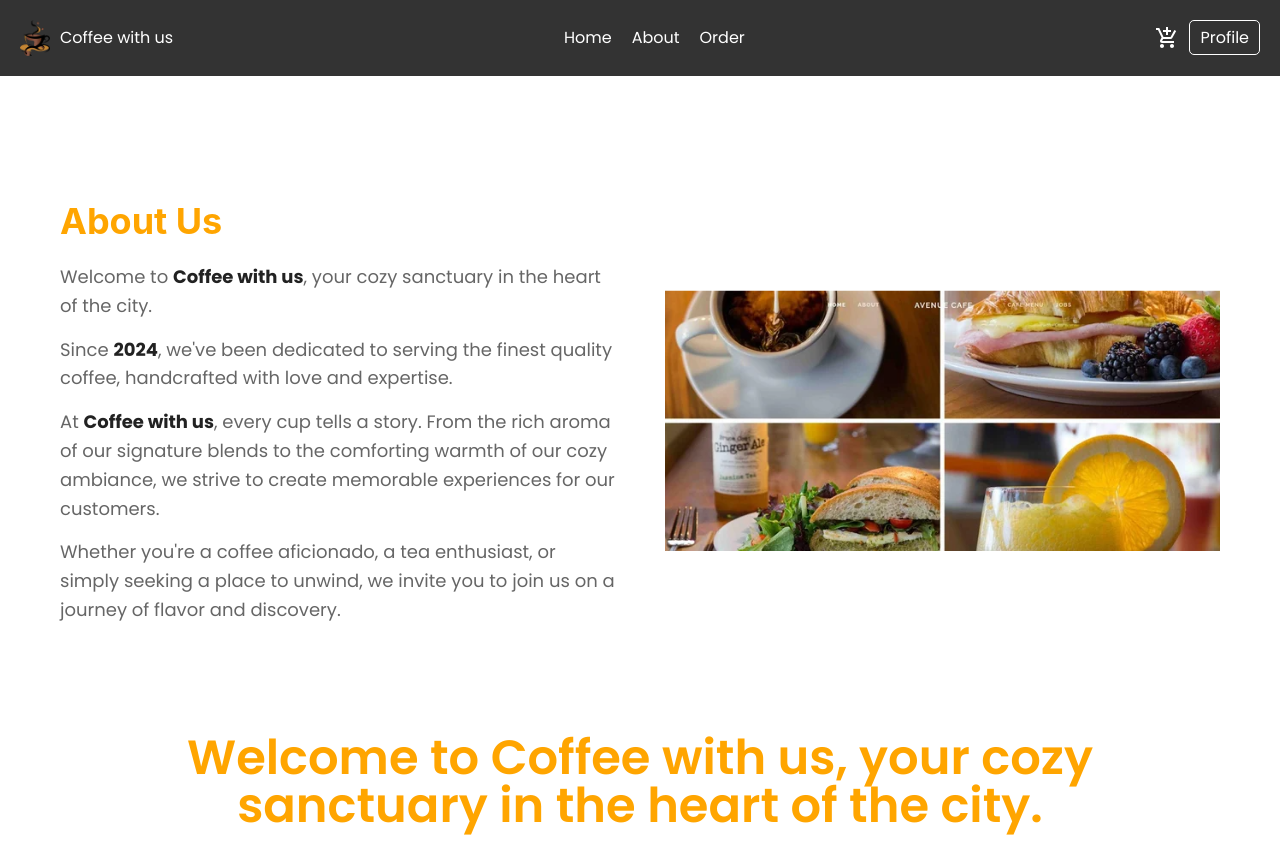
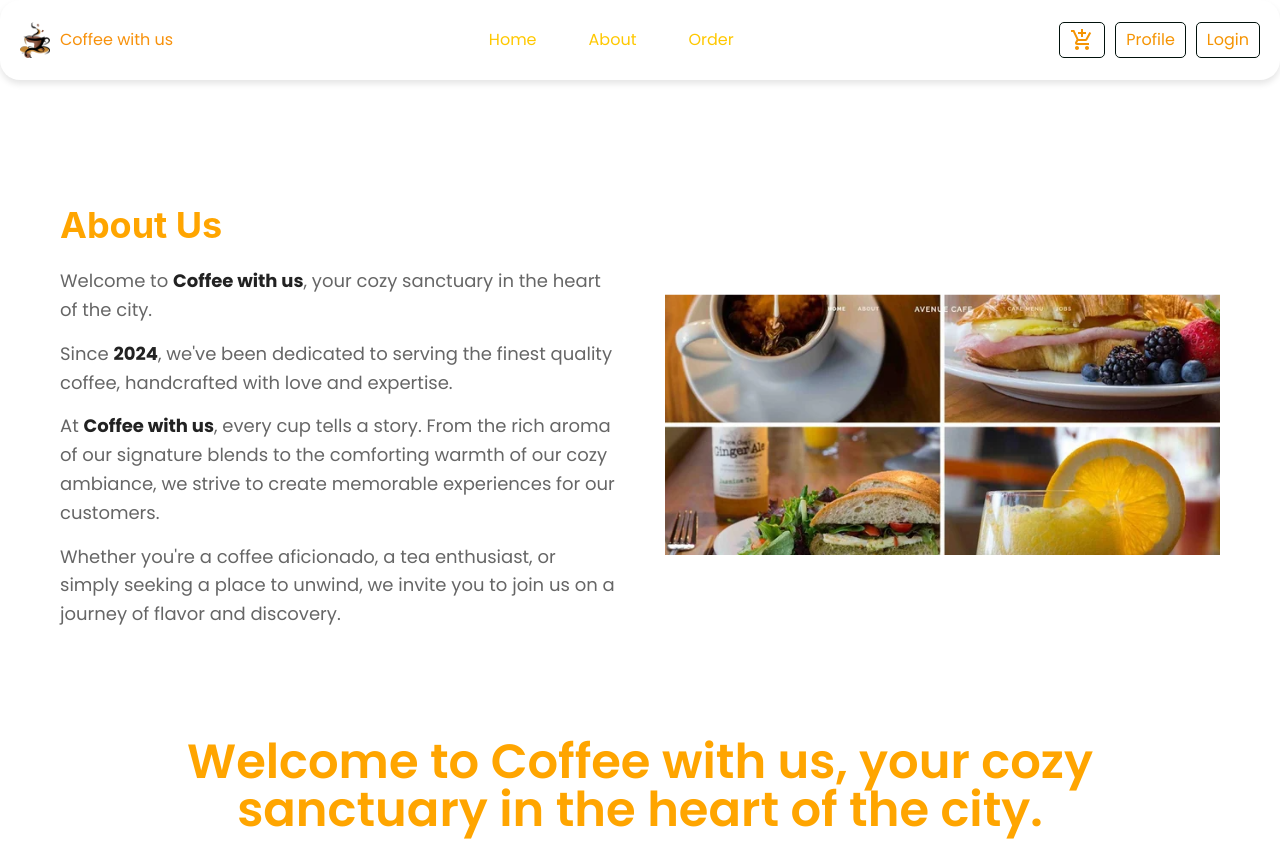
Before and after one commit to janavipat/cafe-management-system, a Next.js app: page /about in a window 1280 px wide. Shown: the top 841 px of the page. Built offline with nearby package versions, Linux system fonts and the light colour scheme.

Commit message:
change header commit

```diff
--- /dev/null
+++ b/src/app/common/header.css
@@ -0,0 +1,91 @@
+/* styles.css */
+
+/* Header */
+header {
+    display: flex;
+    justify-content: space-between;
+    align-items: center;
+    padding: 20px;
+    background-color: white;
+    color: #f7910b;
+    border-radius: 20px;
+    box-shadow: 0 4px 6px rgba(0, 0, 0, 0.1); /* Adjust values for desired shadow effect */
+  }
+
+  /* Logo */
+  .logo {
+    display: flex;
+    align-items: center;
+  }
+
+  .logo img {
+    max-width: 30px;
+  }
+
+  .logo span {
+    margin-left: 10px;
+  }
+
+  /* Navigation */
+  nav ul {
+    list-style-type: none;
+    padding: 0;
+    margin: 0;
+    display: flex; /* Display navigation items in a row */
+  }
+
+  nav ul li {
+    margin-right: 20px;
+  }
+
+  nav ul li:last-child {
+    margin-right: 0;
+  }
+
+  nav ul li a {
+    text-decoration: none;
+    color: #f59403;
+  }
+
+  nav ul li a:hover {
+    color: #2b2103; /* Change color on hover */
+  }
+
+  /* Profile */
+  .profile {
+    display: flex;
+    align-items: center;
+  }
+
+  .profile a {
+    text-decoration: none;
+    color: #f59403;
+    border: 1px solid #00110b;
+    padding: 5px 10px;
+    border-radius: 5px;
+    margin-left: 10px;
+  }
+
+  .profile a:hover {
+    background-color: #fff;
+    color: #333;
+  }
+
+  .profile img {
+    border-radius: 50%; /* Rounded shape */
+  }
+
+  /* Login Button */
+  .login-button {
+    text-decoration: none;
+    color: #fff;
+    border: 1px solid #fff;
+    padding: 5px 10px;
+    border-radius: 5px;
+    margin-left: 10px;
+  }
+
+  .login-button:hover {
+    background-color: #fff;
+    color: #333;
+  }
--- a/src/app/common/header.jsx
+++ b/src/app/common/header.jsx
@@ -1,50 +1,52 @@
-"use client";
+"use client"
 import React, { useEffect, useState } from 'react';
 import AddShoppingCartIcon from '@mui/icons-material/AddShoppingCart';
+import './header.css'; // Import CSS file
 
-const Header = (props) =>{
+const Header = (props) => {
+  const cartStorage = JSON.parse(localStorage.getItem('cart'));
+  const [cartNumber, setCartNumber] = useState(cartStorage?.length);
+  const [cartItem, setCartItem] = useState(cartStorage || []);
 
-const cartStorage = JSON.parse(localStorage.getItem('cart'));
-const [cartNumber , setCartNumber] = useState(cartStorage?.length);
-const [cartItem, setCartItem] = useState(cartStorage || []);
-console.log(props.Cart)
-useEffect(()=>{
-  if(props.Cart){
-    if(cartNumber){
+  useEffect(() => {
+    if (props.Cart) {
+      if (cartNumber) {
         let localcartitem = [...cartItem];
         localcartitem.push(JSON.parse(JSON.stringify(props.Cart)));
         setCartItem(localcartitem);
         setCartNumber(cartNumber + 1);
         localStorage.setItem('cart', JSON.stringify(localcartitem));
-    }else{
+      } else {
         setCartNumber(1);
         setCartItem(props.Cart);
         localStorage.setItem('cart', JSON.stringify([props.Cart]));
-
       }
     }
-},[props.Cart]);
+  }, [props.Cart]);
 
-
-  return(
-    <header style={{ display: 'flex', justifyContent: 'space-between', alignItems: 'center', padding: '20px', backgroundColor: '#333', color: '#fff' }}>
-      <div className="logo" style={{ display: 'flex', alignItems: 'center' }}>
-        <img src="../../assets/img/cafe.png" alt="Logo" style={{ maxWidth: '30px' }} />
-        <span style={{ marginLeft: '10px' }}>Coffee with us</span>
+  return (
+    <header>
+      <div className="logo">
+        <img src="../../assets/img/cafe.png" alt="Logo" />
+        <span>Coffee with us</span>
       </div>
       <nav>
-        <ul style={{ listStyleType: 'none', padding: '0', margin: '0' }}>
-          <li style={{ display: 'inline', marginRight: '20px' }}><a href="/" style={{ textDecoration: 'none', color: '#fff' }}>Home</a></li>
-          <li style={{ display: 'inline', marginRight: '20px' }}><a href="/about" style={{ textDecoration: 'none', color: '#fff' }}>About</a></li>
-          <li style={{ display: 'inline', marginRight: '20px' }}><a href="/order" style={{ textDecoration: 'none', color: '#fff' }}>Order</a></li>
+        <ul>
+          <li><a href="/" className="nav-link">Home</a></li>
+          <li><a href="/about" className="nav-link">About</a></li>
+          <li><a href="/order" className="nav-link">Order</a></li>
         </ul>
       </nav>
       <div className="profile">
-        <a href="/cart"><AddShoppingCartIcon /></a>
-        {cartNumber}
-        <a href="/profile" style={{ textDecoration: 'none', color: '#fff', border: '1px solid #fff', padding: '5px 10px', borderRadius: '5px' , marginLeft:"10px"}}>Profile</a>
+        <a href="/cart">
+          <AddShoppingCartIcon />
+          <span className="cart-count">{cartNumber}</span>
+        </a>
+        <a href="/profile" className="profile-link">Profile</a>
+        <a href="/login" className="login-button">Login</a>
       </div>
     </header>
   );
 }
+
 export default Header;
```
Lines whose indentation alone changed are shown as unchanged.
